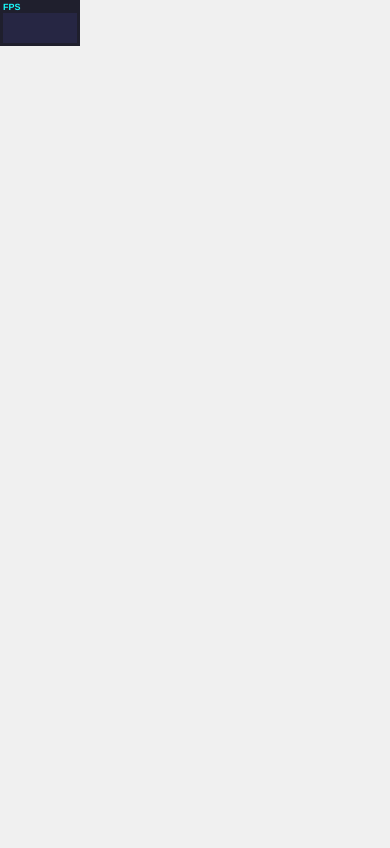
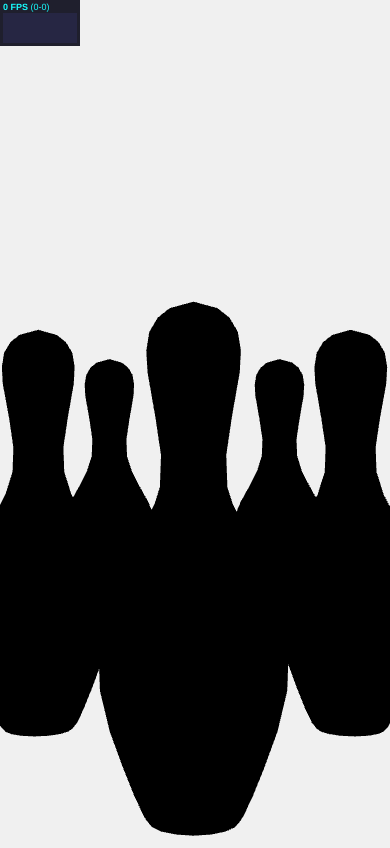
Before and after one commit to imclab/facestrike, a plain HTML site: page src/main.html in a window 390 px wide. Drawn offline with Linux system fonts and the light colour scheme.

Commit message:
fixed main scene

```diff
--- a/src/js/scenes/mainUIScene.js
+++ b/src/js/scenes/mainUIScene.js
@@ -15,11 +15,11 @@ function MainUIScene() {
 
   this.id = 'mainUI';
 
-  camera = new THREE.Camera( 35, window.innerWidth / window.innerHeight, 10, 10000 );
-  camera.useTarget = false;
-  camera.position.y = 30;
-  camera.position.z = 700;
-  camera.rotation.y = - 180 * ( Math.PI / 180 );
+  shared.mainCamera = new THREE.Camera( 35, window.innerWidth / window.innerHeight, 10, 10000 );
+  shared.mainCamera.useTarget = false;
+  shared.mainCamera.position.y = 30;
+  shared.mainCamera.position.z = 700;
+  shared.mainCamera.rotation.y = - 180 * ( Math.PI / 180 );
 
   scene = new THREE.Scene();
 
@@ -64,6 +64,8 @@ function MainUIScene() {
   scene.addLight( light[2] );
   scene.addLight( light[3] );
 
+  this.ready = true;
+
 }
 
 MainUIScene.prototype.update = function(){
--- a/src/main.html
+++ b/src/main.html
@@ -14,20 +14,22 @@
 </head>
 <body>
 
-<script type="text/javascript" src="js/libs/Three.js"></script>
-<script type="text/javascript" src="js/libs/RequestAnimationFrame.js"></script>
-<script type="text/javascript" src="js/libs/Stats.js"></script>
+  <script type="text/javascript" src="js/libs/Three.js"></script>
+  <script type="text/javascript" src="js/libs/RequestAnimationFrame.js"></script>
+  <script type="text/javascript" src="js/libs/gui.js"></script>
+  <script type="text/javascript" src="js/libs/Stats.js"></script>
 
-<script type="text/javascript" src="js/initCanvas.js"></script>
-<script type="text/javascript" src="js/rendering.js"></script>
-<script type="text/javascript" src="js/initModels.js"></script>
-<script type="text/javascript" src="js/initScene.js"></script>
-<script type="text/javascript" src="js/events.js"></script>
+  <script type="text/javascript" src="js/main.js"></script>
 
-<script type="text/javascript" src="js/main.js"></script>
-
-<script type="text/javascript" src="js/scenes/sandboxScene.js"></script>
-<script type="text/javascript" src="js/scenes/mainUIScene.js"></script>
+  <script type="text/javascript" src="js/initCanvas.js"></script>
+  <script type="text/javascript" src="js/cameras.js"></script>
+  <script type="text/javascript" src="js/rendering.js"></script>
+  <script type="text/javascript" src="js/initModels.js"></script>
+  <script type="text/javascript" src="js/scenes/mainUIScene.js"></script>
+  <script type="text/javascript" src="js/scenes/sandboxScene.js"></script>
+  <script type="text/javascript" src="js/simulation/bowlingSimulation.js"></script>
+  <script type="text/javascript" src="js/initScene.js"></script>
+  <script type="text/javascript" src="js/events.js"></script>
 
 <script type="text/javascript">
 
```
